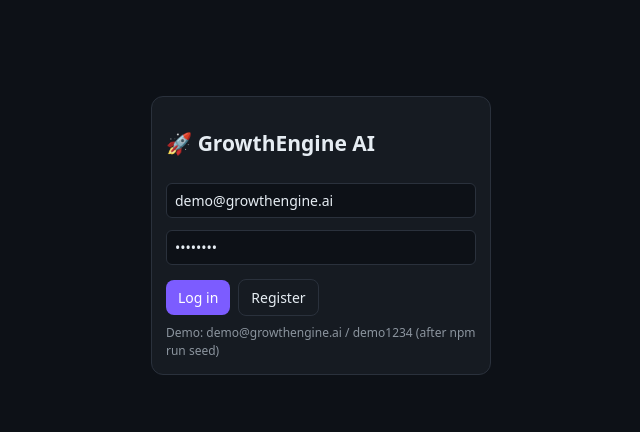
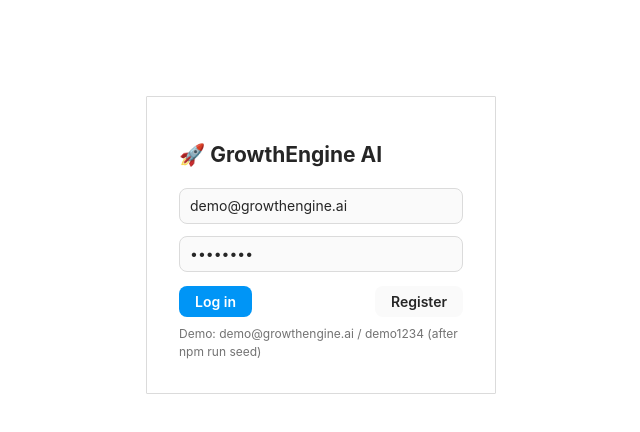
Before and after one commit to MohammadM31/InstagramUsers, a React (Vite) app in the folder web/: page / in a window 1280 px wide. Shown: the top 432 px of the page, without its empty margins (319-959 px from the left). Built offline with nearby package versions, Linux system fonts and the light colour scheme.

Commit message:
Revamp styles for Instagram-like theme

```diff
--- a/web/src/styles.css
+++ b/web/src/styles.css
@@ -1,13 +1,36 @@
-:root{--bg:#0d1117;--card:#161b22;--bd:#2a313c;--tx:#e6edf3;--mu:#8b949e;--ac:#7c5cff;--up:#3fb950;--dn:#f85149}
-*{box-sizing:border-box}body{margin:0;background:var(--bg);color:var(--tx);font:14px/1.5 system-ui,sans-serif}
-header{display:flex;gap:4px;align-items:center;padding:10px 16px;border-bottom:1px solid var(--bd);overflow-x:auto}header b{margin-right:12px}
-header button,.btn{background:var(--ac);color:#fff;border:0;border-radius:8px;padding:7px 12px;cursor:pointer;font:inherit}header button{background:none;color:var(--mu)}header button.on{background:var(--ac);color:#fff}
-.btn.g{background:none;border:1px solid var(--bd);color:var(--tx)}.btn.s{padding:2px 8px;font-size:12px}
-main{max-width:1200px;margin:auto;padding:16px}.grid{display:grid;gap:12px;grid-template-columns:repeat(auto-fit,minmax(300px,1fr))}.kp{grid-template-columns:repeat(auto-fit,minmax(160px,1fr))}.full{grid-column:1/-1}
-.card{background:var(--card);border:1px solid var(--bd);border-radius:12px;padding:14px;min-width:0}.card h3{margin:0 0 8px;font-size:13px;color:var(--mu)}
-.v{font-size:24px;font-weight:700}.up{color:var(--up)}.dn{color:var(--dn)}.mu{color:var(--mu);font-size:12px}.row{display:flex;gap:8px;flex-wrap:wrap;align-items:center;margin:8px 0}
-input,select,textarea{background:var(--bg);color:var(--tx);border:1px solid var(--bd);border-radius:6px;padding:6px 8px;font:inherit;max-width:100%}textarea{width:100%}
-.sc{overflow-x:auto}table{border-collapse:collapse;width:100%;font-size:12px}th,td{padding:5px 8px;border-bottom:1px solid var(--bd);text-align:left;white-space:nowrap}th{cursor:pointer;color:var(--mu)}tr.c{cursor:pointer}tr.c:hover{background:var(--bg)}
-.st{padding:18px;text-align:center;color:var(--mu)}.sk{height:60px;border-radius:8px;background:linear-gradient(90deg,var(--bd),var(--bg),var(--bd));background-size:200%;animation:s 1s infinite}@keyframes s{to{background-position:-200%}}
-.pill{display:inline-block;border:1px solid var(--bd);border-radius:99px;padding:1px 9px;margin:2px;font-size:12px}.hm{display:grid;grid-template-columns:30px repeat(24,1fr);gap:1px;font-size:9px;min-width:560px}.hm b{aspect-ratio:1;border-radius:2px}
-.login{max-width:340px;margin:12vh auto}.login input{width:100%;margin:6px 0}img.gen{width:48%;border-radius:8px}mark{background:#f0883e55;color:inherit}
+/* Instagram look: system font stack, white/black surfaces, hairline borders, #0095f6 blue, gradient accents. Classes kept from the old theme. */
+:root{--bg:#fff;--card:#fff;--soft:#fafafa;--bd:#dbdbdb;--tx:#262626;--mu:#737373;--ac:#0095f6;--up:#00a35c;--dn:#ed4956;
+--grad:linear-gradient(45deg,#f09433,#e6683c 25%,#dc2743 50%,#cc2366 75%,#bc1888);
+--font:-apple-system,BlinkMacSystemFont,"Segoe UI",Roboto,Helvetica,Arial,sans-serif}
+@media(prefers-color-scheme:dark){:root{--bg:#000;--card:#000;--soft:#121212;--bd:#262626;--tx:#f5f5f5;--mu:#a8a8a8}}
+*{box-sizing:border-box}body{margin:0;background:var(--bg);color:var(--tx);font:14px/18px var(--font)}
+.shell{display:flex;min-height:100vh}
+.rail{width:72px;border-right:1px solid var(--bd);display:flex;flex-direction:column;align-items:center;padding:20px 0;gap:8px;position:sticky;top:0;height:100vh;flex:none}
+.logo{width:36px;height:36px;border-radius:50%;background:var(--grad);display:grid;place-items:center;color:#fff;font-weight:700;margin-bottom:16px}
+.ib{width:48px;height:48px;border-radius:12px;display:grid;place-items:center;background:none;border:0;color:var(--tx);cursor:pointer}.ib:hover{background:var(--soft)}
+.drawer{position:fixed;left:72px;top:0;bottom:0;width:260px;background:var(--bg);border-right:1px solid var(--bd);border-radius:0 16px 16px 0;box-shadow:4px 0 24px rgba(0,0,0,.1);padding:24px 12px;transform:translateX(-130%);transition:transform .25s;z-index:20}
+.drawer.open{transform:none}.drawer h2{margin:0 12px 16px;font-size:20px;font-weight:600}
+.drawer button{display:flex;gap:16px;align-items:center;width:100%;padding:12px;border:0;border-radius:8px;background:none;color:var(--tx);font:16px var(--font);cursor:pointer;text-align:left}
+.drawer button:hover{background:var(--soft)}.drawer button.on{font-weight:700}
+.scrim{position:fixed;inset:0;z-index:10}
+main{flex:1;max-width:935px;margin:0 auto;padding:30px 20px 170px;min-width:0}
+.btn{background:var(--ac);color:#fff;border:0;border-radius:8px;padding:7px 16px;cursor:pointer;font:600 14px var(--font)}.btn:hover{opacity:.9}.btn:disabled{opacity:.5}
+.btn.g{background:var(--soft);border:0;color:var(--tx)}.btn.s{padding:3px 10px;font-size:12px}
+.grid{display:grid;gap:12px;grid-template-columns:repeat(auto-fit,minmax(300px,1fr))}.kp{grid-template-columns:repeat(auto-fit,minmax(160px,1fr))}.full{grid-column:1/-1}
+.card{background:var(--card);border:1px solid var(--bd);border-radius:8px;padding:16px;min-width:0}.card h3{margin:0 0 8px;font-size:12px;font-weight:600;color:var(--mu);text-transform:uppercase;letter-spacing:.04em}
+.v{font-size:24px;font-weight:600}.up{color:var(--up)}.dn{color:var(--dn)}.mu{color:var(--mu);font-size:12px}.row{display:flex;gap:8px;flex-wrap:wrap;align-items:center;margin:8px 0;justify-content:space-between}
+input,select,textarea{background:var(--soft);color:var(--tx);border:1px solid var(--bd);border-radius:8px;padding:8px 10px;font:inherit;max-width:100%}textarea{width:100%}
+.sc{overflow-x:auto}table{border-collapse:collapse;width:100%;font-size:12px}th,td{padding:6px 8px;border-bottom:1px solid var(--bd);text-align:left;white-space:nowrap}th{cursor:pointer;color:var(--mu);font-weight:600}tr.c{cursor:pointer}tr.c:hover{background:var(--soft)}
+.st{padding:18px;text-align:center;color:var(--mu)}.sk{height:60px;border-radius:8px;background:linear-gradient(90deg,var(--bd),var(--soft),var(--bd));background-size:200%;animation:s 1s infinite}@keyframes s{to{background-position:-200%}}
+.pill{display:inline-block;background:var(--soft);border:1px solid var(--bd);border-radius:99px;padding:1px 9px;margin:2px;font-size:12px}.hm{display:grid;grid-template-columns:30px repeat(24,1fr);gap:1px;font-size:9px;min-width:560px}.hm b{aspect-ratio:1;border-radius:2px}
+.login{max-width:350px;margin:12vh auto;border:1px solid var(--bd);padding:32px;border-radius:1px}.login input{width:100%;margin:6px 0}img.gen{width:48%;border-radius:8px}mark{background:#f0943355;color:inherit}
+.ring{width:84px;height:84px;border-radius:50%;padding:3px;background:var(--grad);display:grid;place-items:center;margin:0 auto 8px}
+.ring i{width:100%;height:100%;border-radius:50%;background:var(--bg);display:grid;place-items:center;font:700 22px var(--font);font-style:normal}
+.bar{height:8px;border-radius:4px;background:var(--soft);overflow:hidden;margin:4px 0 12px}.bar>div{height:100%;background:var(--grad)}
+.tag{display:block;font-size:12px;color:var(--mu);margin-bottom:6px;text-transform:uppercase;letter-spacing:.04em}
+.composer{position:fixed;bottom:24px;left:calc(50% + 36px);transform:translateX(-50%);width:min(560px,calc(100vw - 120px));z-index:5}
+.result{margin-bottom:10px;box-shadow:0 4px 24px rgba(0,0,0,.14);animation:pop .2s}@keyframes pop{from{opacity:0;transform:translateY(8px)}}
+.result img{width:100%;border-radius:8px;display:block}.result p{margin:6px 0}
+.composer form{display:flex;align-items:center;background:var(--soft);border:1px solid var(--bd);border-radius:22px;padding:0 6px 0 16px;height:44px}
+.composer input{flex:1;border:0;background:none;outline:none;padding:0}.composer form button{background:none;border:0;color:var(--ac);font-weight:600;cursor:pointer;padding:8px 12px}.composer form button:disabled{opacity:.4}
+@media(max-width:700px){.composer{left:50%;width:calc(100vw - 96px)}}
```
